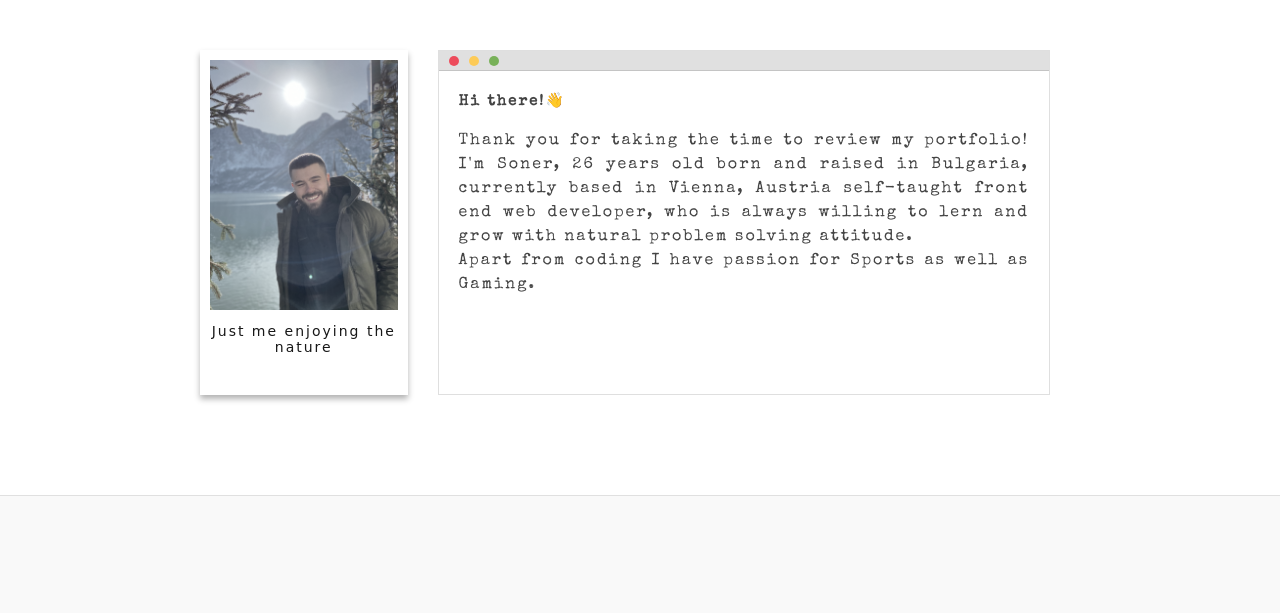
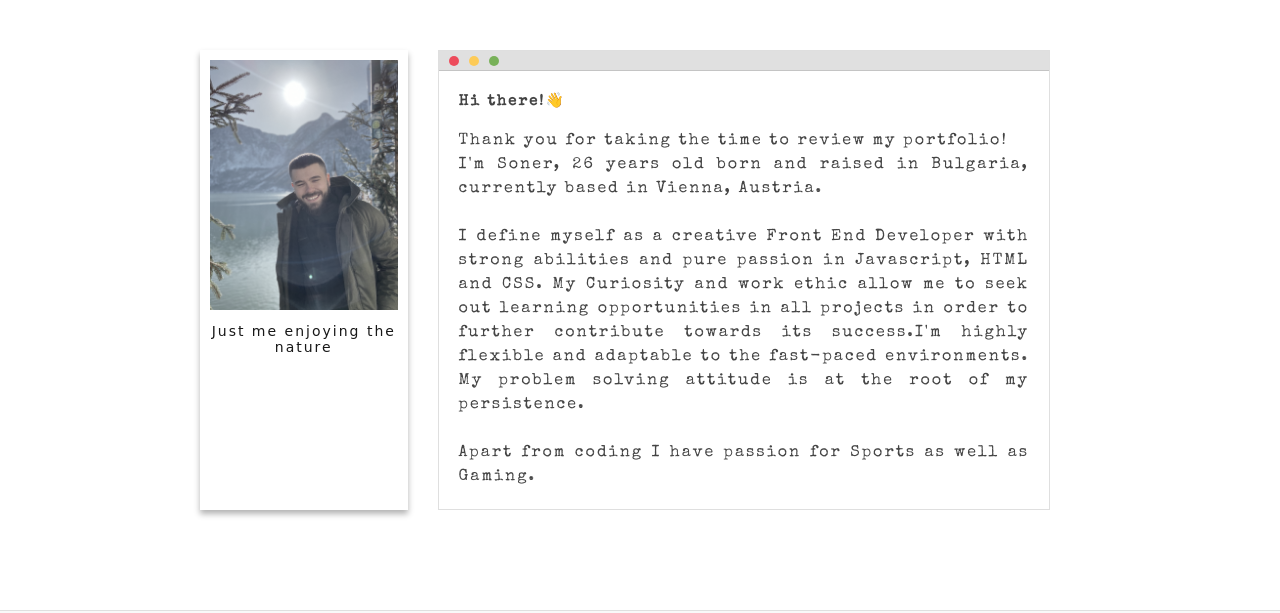
Before and after one commit to nerginov/portfolio, a website: page index.html in a window 1280 px wide. Shown: the part 980-1593 px from the top of the page. Drawn offline with nearby package versions, Linux system fonts and the light colour scheme; a web font is replaced by a local one.

Commit message:
updating about text

```diff
--- a/index.html
+++ b/index.html
@@ -41,8 +41,13 @@
     </div>
     <h2>Hi there!👋</h2>
     <p>Thank you for taking the time to review my portfolio!
-    I'm Soner, 26 years old born and raised in Bulgaria, currently based in Vienna, Austria self-taught front end web developer, who is
-    always willing to lern and grow with natural problem solving attitude.<br>
+    <br>
+    I'm Soner, 26 years old born and raised in Bulgaria, currently based in Vienna, Austria.
+    <br>
+    <br>
+    I define myself as a creative Front End Developer with strong abilities and pure passion in  Javascript, HTML and CSS. My Curiosity and work ethic allow me to seek out learning opportunities in all projects in order to further contribute towards its success.I'm highly flexible and adaptable to the fast-paced environments. My problem solving attitude is at the root of my persistence.
+    <br>
+    <br>
     Apart from coding I have passion for Sports as well as Gaming.
     </p>
 </div>
```
